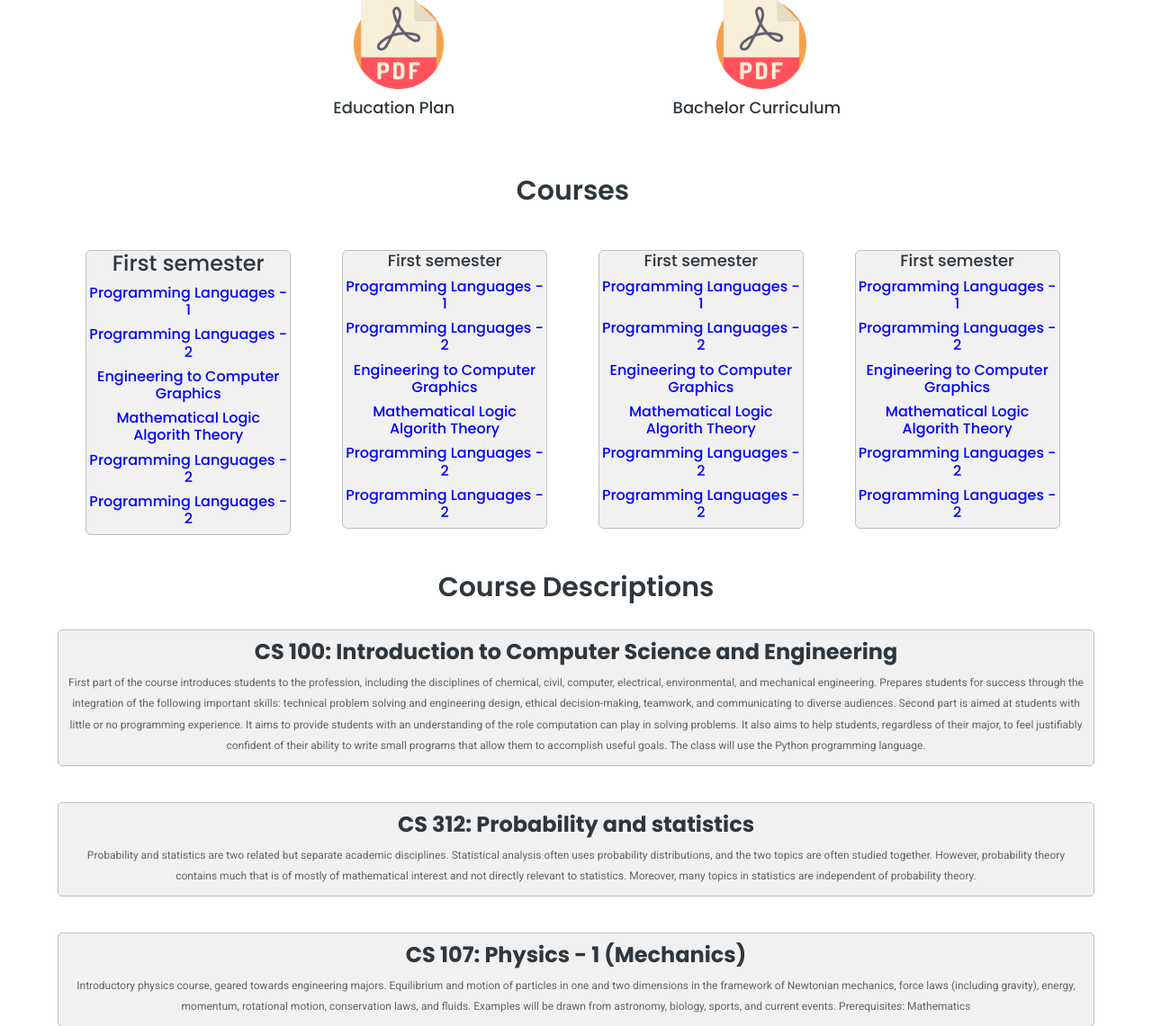
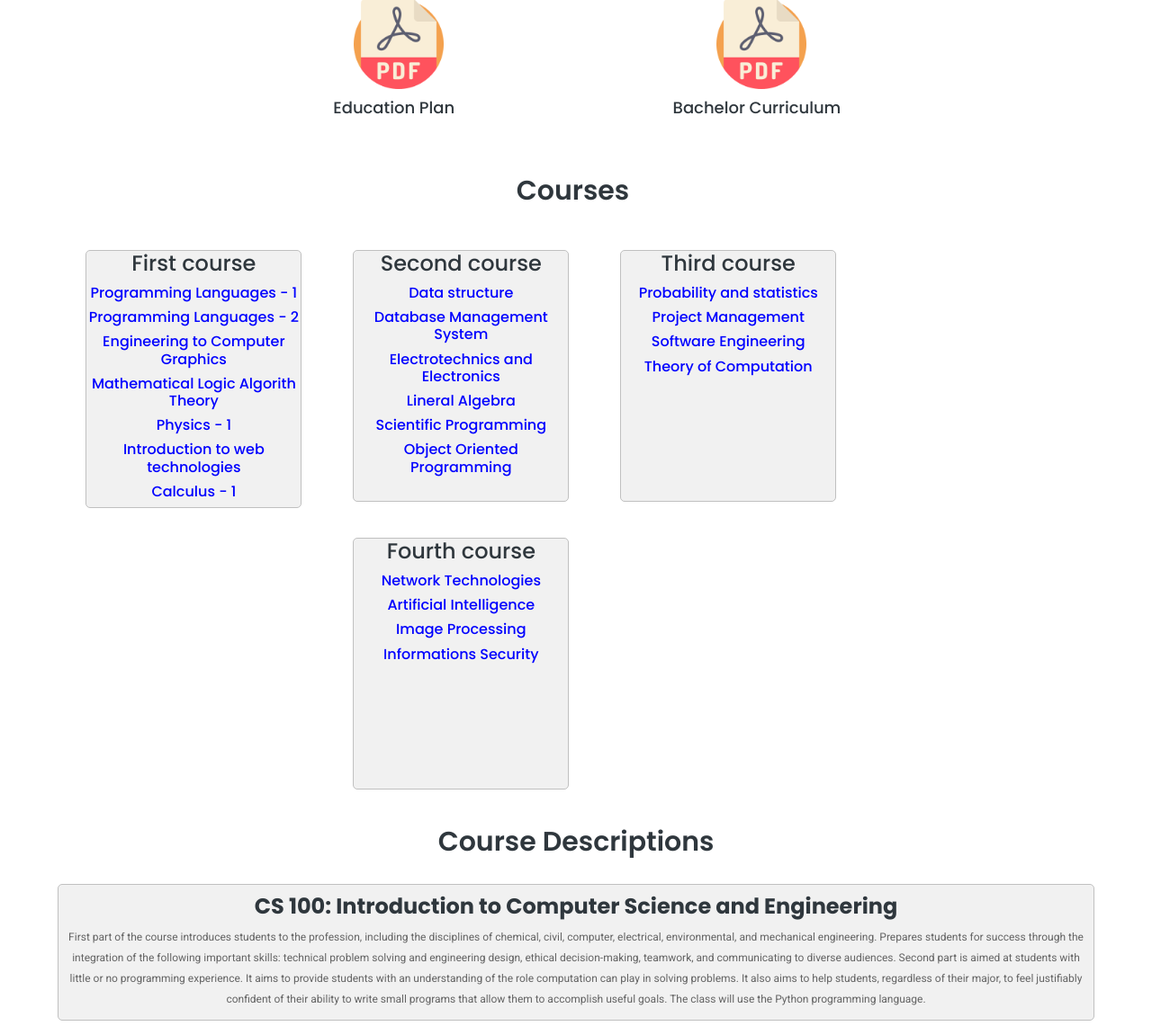
Before and after one commit to AinazikTazichek/com-front, a PHP site: page /program/courses.html in a window 1280 px wide. Shown: the part 543-1684 px from the top of the page at 90% size. Run offline with PHP 8.4, Linux system fonts and the light colour scheme.

Commit message:
ADDED blocks with courses

```diff
--- a/css/courses.css
+++ b/css/courses.css
@@ -26,27 +26,29 @@
     width: 100%;
     margin-top: 15px;
     background-color: white;
+    margin-bottom: 40px;
 }
 #ForLinks #ForLinks2{
-    float: left;
+    float: center;
     width: 89%;
-    margin-left:3%;
-    margin-right: 8%
+    margin-left: 3%;
+    margin-right: 8%;
+
 
 }
 
 #ForLinks #ForLinks2 .AbdrLinks2{
     text-align: center;
     float:left;
-    width: 20%;
+    width: 15%;
     box-sizing: border-box;
     background-color: white;
     margin-left: 5%;
-    min-height: 180px;
+    min-height: 280px;
+    min-width: 240px;
     margin-top: 40px;
-    margin-bottom: 40px;
     border:1px solid silver;
-    border-radius: 6px;
+    border-radius: 5px;
     background: #f1f1f1;
     box-shadow: 0px 4px 4px rgba(0,0,0,0,25);
 
--- a/program/courses.html
+++ b/program/courses.html
@@ -192,46 +192,43 @@
 								<h2 style="text-align: center; margin-left: 5%">Courses</h2>
 								<div>
 										<div class="AbdrLinks2">
-											<h3>First semester</h3>
+											<h3>First course</h3>
 											<a href="#cs101"><h5 style="color: blue">Programming Languages - 1</h5></a>
 											<a href="#cs102"><h5 style="color: blue">Programming Languages - 2</h5></a>
 											<a href="#cs110"><h5 style="color: blue">Engineering to Computer Graphics</h5></a>
-											<a href="#cs102"><h5 style="color: blue">Mathematical Logic Algorith Theory</h5></a>
-											<a href="#cs102"><h5 style="color: blue">Programming Languages - 2</h5></a>
-											<a href="#cs102"><h5 style="color: blue">Programming Languages - 2</h5></a>
+											<a href="#cs104"><h5 style="color: blue">Mathematical Logic Algorith Theory</h5></a>
+											<a href="#cs107"><h5 style="color: blue">Physics - 1</h5></a>
+											<a href="#cs103"><h5 style="color: blue">Introduction to web technologies</h5></a>
+											<a href="#cs105"><h5 style="color: blue">Calculus - 1</h5></a>
 										</div>
 								</div>
 								<div>
 										<div class="AbdrLinks2">
-											<h4>First semester</h4>
-											<a href="#cs101"><h5 style="color: blue">Programming Languages - 1</h5></a>
-											<a href="#cs102"><h5 style="color: blue">Programming Languages - 2</h5></a>
-											<a href="#cs110"><h5 style="color: blue">Engineering to Computer Graphics</h5></a>
-											<a href="#cs102"><h5 style="color: blue">Mathematical Logic Algorith Theory</h5></a>
-											<a href="#cs102"><h5 style="color: blue">Programming Languages - 2</h5></a>
-											<a href="#cs102"><h5 style="color: blue">Programming Languages - 2</h5></a>
+											<h3>Second course</h3>
+											<a href="#cs202"><h5 style="color: blue">Data structure</h5></a>
+											<a href="#cs203"><h5 style="color: blue">Database Management System</h5></a>
+											<a href="#cs206"><h5 style="color: blue">Electrotechnics and Electronics</h5></a>
+											<a href="#cs208"><h5 style="color: blue">Lineral Algebra</h5></a>
+											<a href="#cs207"><h5 style="color: blue">Scientific Programming</h5></a>
+											<a href="#cs201"><h5 style="color: blue">Object Oriented Programming</h5></a>
 										</div>
 								</div>
 								<div>
 										<div class="AbdrLinks2">
-											<h4>First semester</h4>
-											<a href="#cs101"><h5 style="color: blue">Programming Languages - 1</h5></a>
-											<a href="#cs102"><h5 style="color: blue">Programming Languages - 2</h5></a>
-											<a href="#cs110"><h5 style="color: blue">Engineering to Computer Graphics</h5></a>
-											<a href="#cs102"><h5 style="color: blue">Mathematical Logic Algorith Theory</h5></a>
-											<a href="#cs102"><h5 style="color: blue">Programming Languages - 2</h5></a>
-											<a href="#cs102"><h5 style="color: blue">Programming Languages - 2</h5></a>
+											<h3>Third course</h3>
+											<a href="#cs312"><h5 style="color: blue">Probability and statistics</h5></a>
+											<a href="#cs309"><h5 style="color: blue">Project Management</h5></a>
+											<a href="#cs304"><h5 style="color: blue">Software Engineering</h5></a>
+											<a href="#cs308"><h5 style="color: blue">Theory of Computation</h5></a>
 										</div>
 								</div>
 								<div>
 										<div class="AbdrLinks2">
-											<h4>First semester</h4>
-											<a href="#cs101"><h5 style="color: blue">Programming Languages - 1</h5></a>
-											<a href="#cs102"><h5 style="color: blue">Programming Languages - 2</h5></a>
-											<a href="#cs110"><h5 style="color: blue">Engineering to Computer Graphics</h5></a>
-											<a href="#cs102"><h5 style="color: blue">Mathematical Logic Algorith Theory</h5></a>
-											<a href="#cs102"><h5 style="color: blue">Programming Languages - 2</h5></a>
-											<a href="#cs102"><h5 style="color: blue">Programming Languages - 2</h5></a>
+											<h3>Fourth course</h3>
+											<a href="#cs409"><h5 style="color: blue">Network Technologies</h5></a>
+											<a href="#cs401"><h5 style="color: blue">Artificial Intelligence</h5></a>
+											<a href="#cs407"><h5 style="color: blue">Image Processing</h5></a>
+											<a href="#cs403"><h5 style="color: blue">Informations Security</h5></a>
 										</div>
 								</div>
 
```
